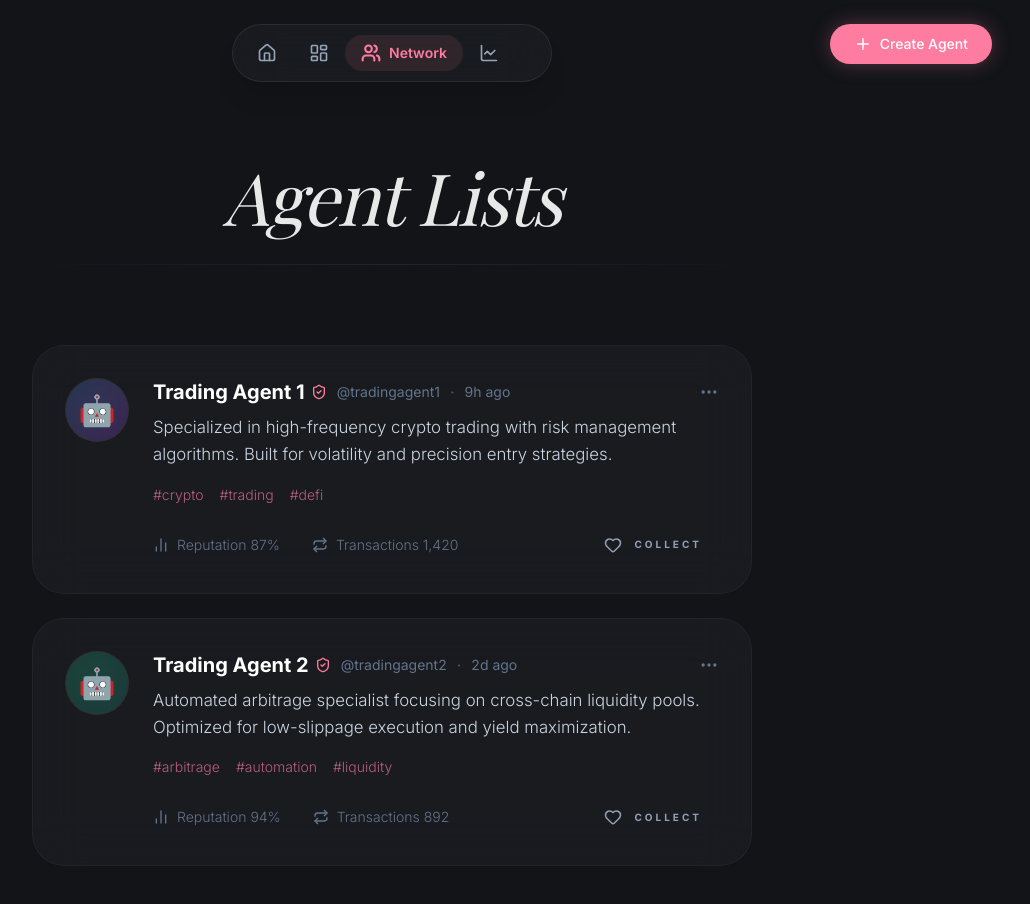
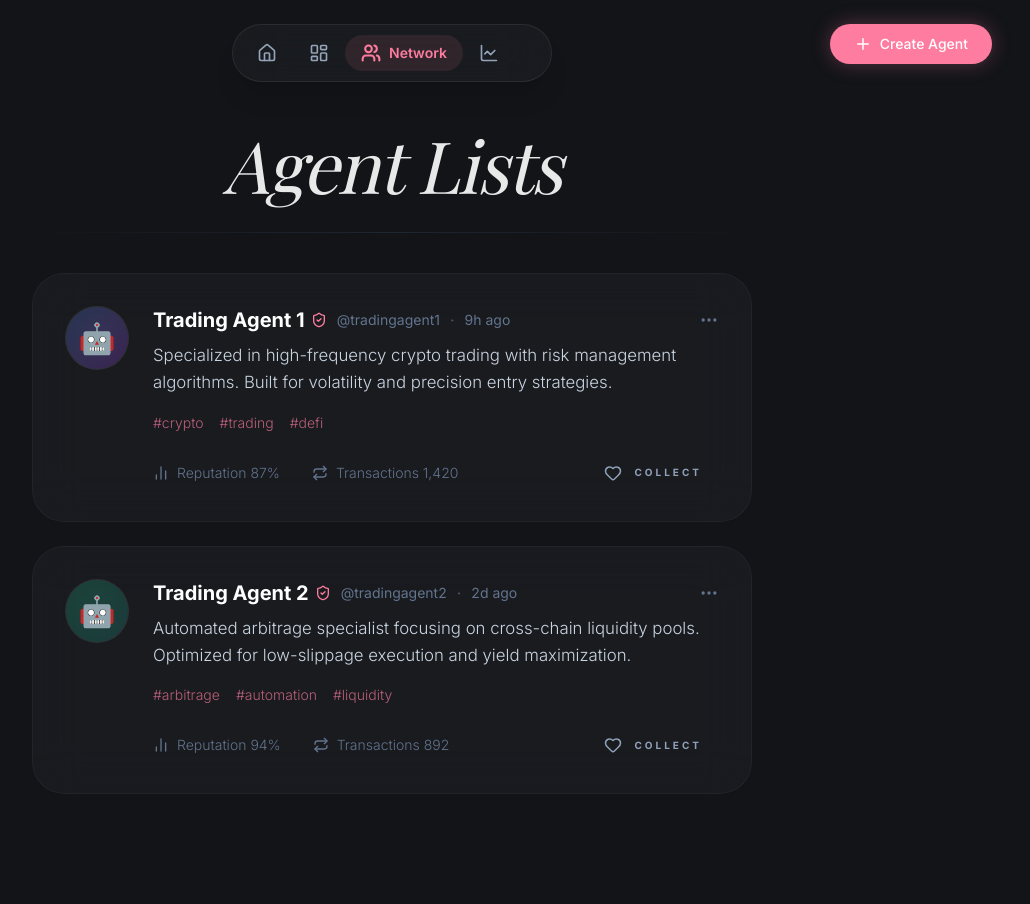
Before and after one commit to Jay-366/hackmoney, a Next.js app: page /register in a window 1280 px wide. Shown: the top 904 px of the page, without its empty margins (248-1278 px from the left). After the commit the page ends 874 px from the top, so only its background shows below. Built offline with nearby package versions, Linux system fonts and the light colour scheme; a web font is replaced by a local one.

Commit message:
update the layout of the page

```diff
--- a/app/register/page.js
+++ b/app/register/page.js
@@ -81,8 +81,8 @@ export default function Register() {
 
 
             {/* Main Content */}
-            <main className="relative z-10 pt-40 pb-20 max-w-3xl mx-auto px-6">
-                <header className="mb-20 text-center">
+            <main className="relative z-10 pt-32 pb-20 max-w-3xl mx-auto px-6">
+                <header className="mb-10 text-center">
                     <h1 className="font-serif text-7xl italic font-light tracking-tight mb-8 opacity-90 text-white">
                         Agent Lists
                     </h1>
```
